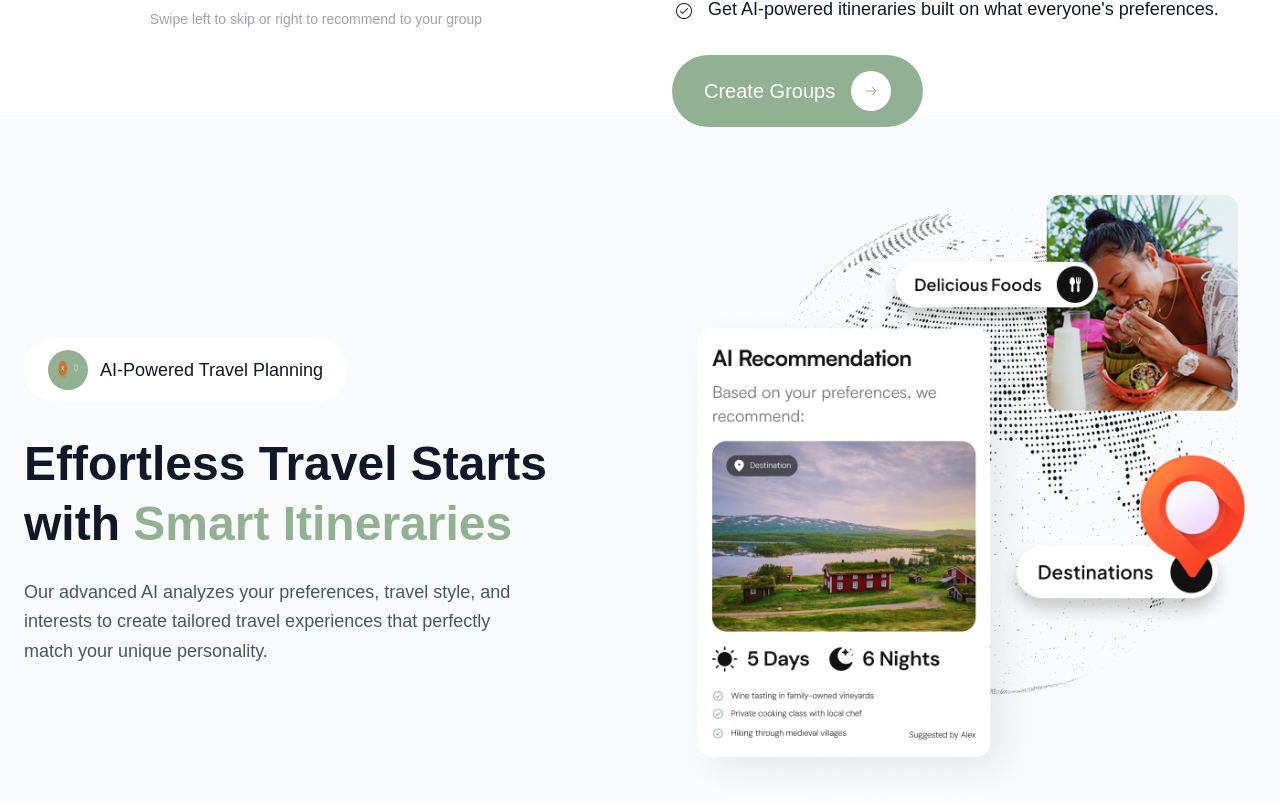
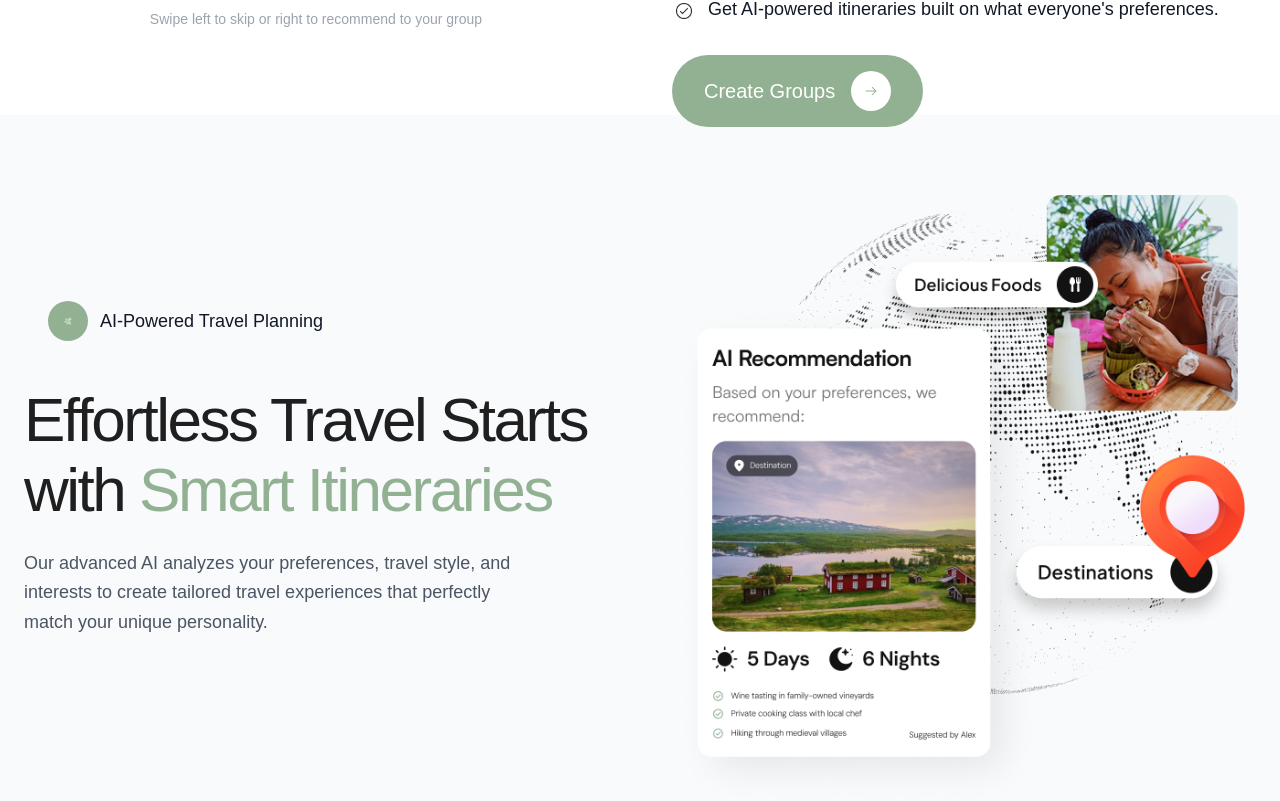
Before and after one commit to abhay211/nomad-landing-page-builder, a React (Vite) app: page / in a window 1280 px wide. Shown: the part 1371-2172 px from the top of the page. Built offline with nearby package versions, Linux system fonts and the light colour scheme; a web font is replaced by a local one.

Commit message:
Fix AI-Powered Travel Planning section
Updated the "Effortless Travel" heading with the provided styling, image, and color codes. Also updated the AI logo and section background. Edited `src/components/AIPoweredSection.tsx`.

```diff
--- a/src/components/AIPoweredSection.tsx
+++ b/src/components/AIPoweredSection.tsx
@@ -8,11 +8,11 @@ const AIPoweredSection = () => {
         <div className="grid lg:grid-cols-2 gap-16 items-center">
           {/* Left side - Content */}
           <div className="flex flex-col items-start gap-8">
-            {/* Header with icon */}
-            <div className="inline-flex items-center gap-3 px-6 py-3 rounded-full bg-white">
+            {/* Header with icon - updated background to match section */}
+            <div className="inline-flex items-center gap-3 px-6 py-3 rounded-full bg-gray-50">
               <div className="w-10 h-10 rounded-full flex items-center justify-center" style={{ backgroundColor: '#92B193' }}>
                 <img
-                  src="/lovable-uploads/0a08ccd5-fe89-4814-8086-97ac7e1a12fd.png"
+                  src="/lovable-uploads/8090b5f5-c535-4a9c-b059-84c12e0e6ee7.png"
                   alt="AI-Powered Travel Planning"
                   className="w-6 h-6"
                 />
@@ -20,9 +20,10 @@ const AIPoweredSection = () => {
               <span className="font-albert-sans text-gray-900 text-lg font-medium">AI-Powered Travel Planning</span>
             </div>
 
-            {/* Main heading */}
+            {/* Main heading with exact specifications */}
             <div className="space-y-6">
-              <h2 className="font-albert-sans text-gray-900 text-5xl font-bold leading-tight">
+              <div className="flex flex-col items-start gap-6 w-[696px] h-[330px]">
+                <h2 className="font-albert-sans font-light leading-[70px] tracking-[-0.04em]" style={{ fontSize: '62px', color: '#1F1F1F' }}>
                   Effortless Travel Starts
                   <br />
                   with <span style={{ color: '#92B193' }}>Smart Itineraries</span>
@@ -32,6 +33,7 @@ const AIPoweredSection = () => {
                 <p className="font-satoshi text-gray-600 text-lg leading-relaxed max-w-lg">
                   Our advanced AI analyzes your preferences, travel style, and interests to create tailored travel experiences that perfectly match your unique personality.
                 </p>
+              </div>
             </div>
           </div>
 
```
Also changed, not shown: public/lovable-uploads/8090b5f5-c535-4a9c-b059-84c12e0e6ee7.png (added). Lines whose indentation alone changed are shown as unchanged.
